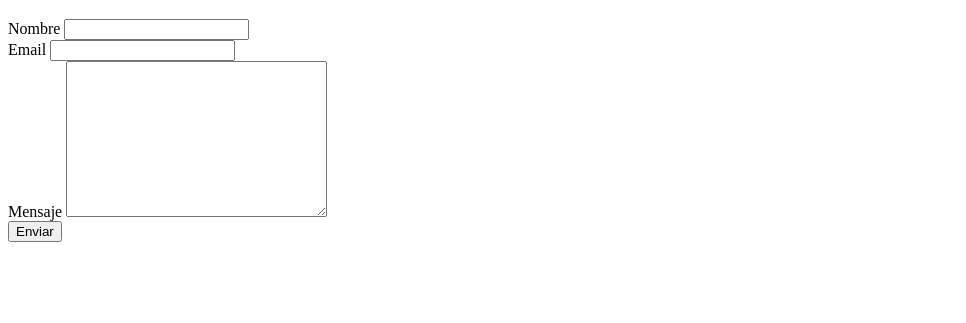
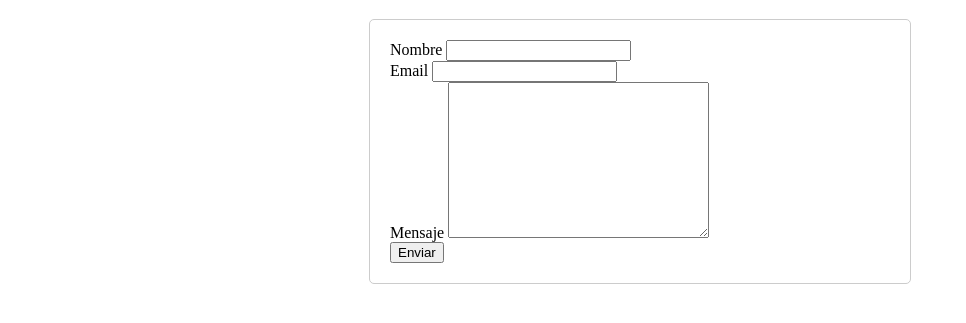
Before and after one commit to moisecas/OracleNextEducation, a plain HTML site: page curso5HtmlCss/contacto.html in a window 1280 px wide. Shown: the part 61-384 px from the top of the page, without its empty margins (0-966 px from the left). Drawn offline with Linux system fonts and the light colour scheme.

Commit message:
avanzando curso 5 oracle next education

```diff
--- a/curso5HtmlCss/contacto.css
+++ b/curso5HtmlCss/contacto.css
@@ -0,0 +1,8 @@
+form{
+    width: 100%;
+    max-width: 500px;
+    margin: 0 auto;
+    padding: 20px;
+    border: 1px solid #ccc;
+    border-radius: 5px;
+}
--- a/curso5HtmlCss/contacto.html
+++ b/curso5HtmlCss/contacto.html
@@ -4,6 +4,7 @@
     <meta charset="UTF-8">
     <meta http-equiv="X-UA-Compatible" content="IE=edge">
     <meta name="viewport" content="width=device-width, initial-scale=1.0">
+    <link rel="stylesheet" href="./contacto.css">
     <title>Contacto</title>
 </head>
 <body>
```
Also changed, not shown: curso5HtmlCss/productos.css (+19 -0 lines).
